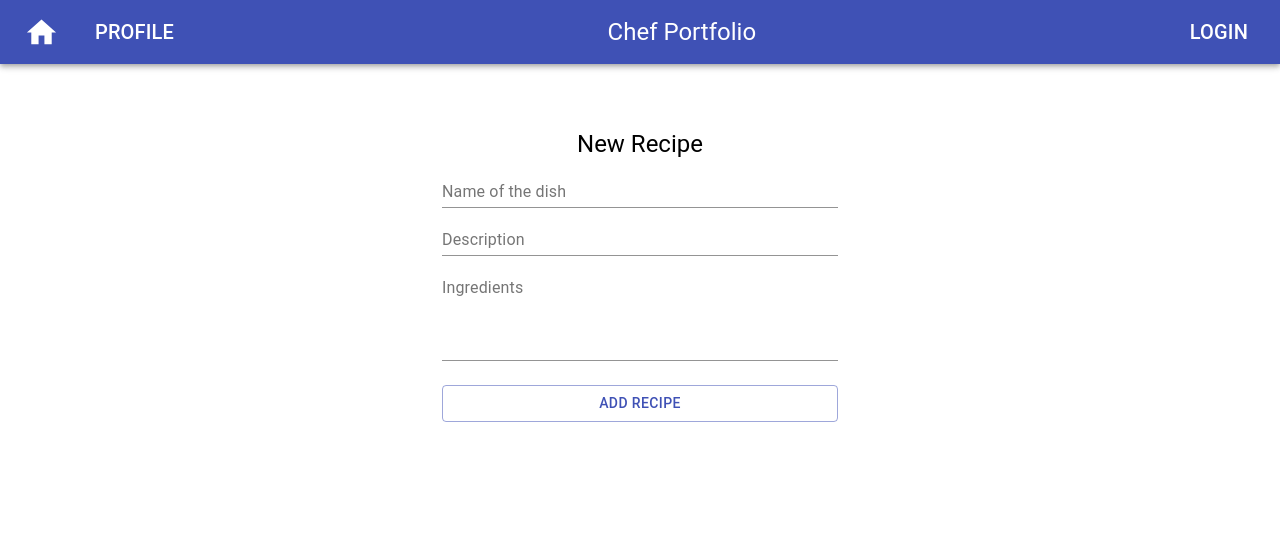
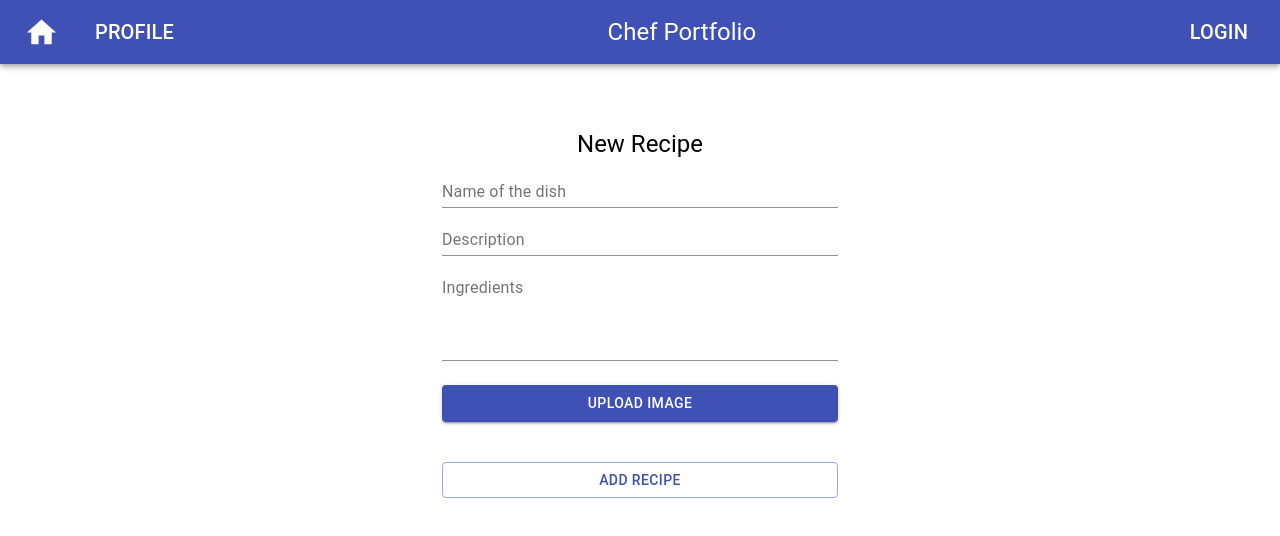
Before and after one commit to chef-portfolio-build/Front-end, a React (Create React App) app in the folder my-app/: page /profile in a window 1280 px wide. Shown: the top 536 px of the page. Built offline with nearby package versions, Linux system fonts and the light colour scheme.

Commit message:
added an upload image button

```diff
--- a/my-app/src/components/Profile.js
+++ b/my-app/src/components/Profile.js
@@ -10,7 +10,7 @@ export default function Profile() {
     const newRecipe = {
       title: recipe.title,
       description: recipe.description,
-      ingredients: recipe.ingredients
+      ingredients: recipe.ingredients,
     };
     setRecipes([...recipes, newRecipe])
   }
--- a/my-app/src/components/RecipeForm.js
+++ b/my-app/src/components/RecipeForm.js
@@ -24,8 +24,6 @@ export default function RecipeForm(props) {
     event.preventDefault();
     props.addNewRecipe(recipe)
   };
-
-
 
   return (
     <form onSubmit={submitForm}>
@@ -69,6 +67,20 @@ export default function RecipeForm(props) {
             onChange={handleChange}
           />
 
+          <Button
+            fullWidth
+            variant="contained"
+            component="label"
+            color="primary"
+            className={classes.submit}
+          >
+            Upload Image
+              <input
+              type="file"
+              style={{ display: "none" }}
+            />
+          </Button>
+
           <Button type="submit"
             fullWidth
             variant="outlined"
@@ -77,6 +89,7 @@ export default function RecipeForm(props) {
           >
             Add recipe
         </Button>
+
         </div>
       </Container>
     </form>
```
